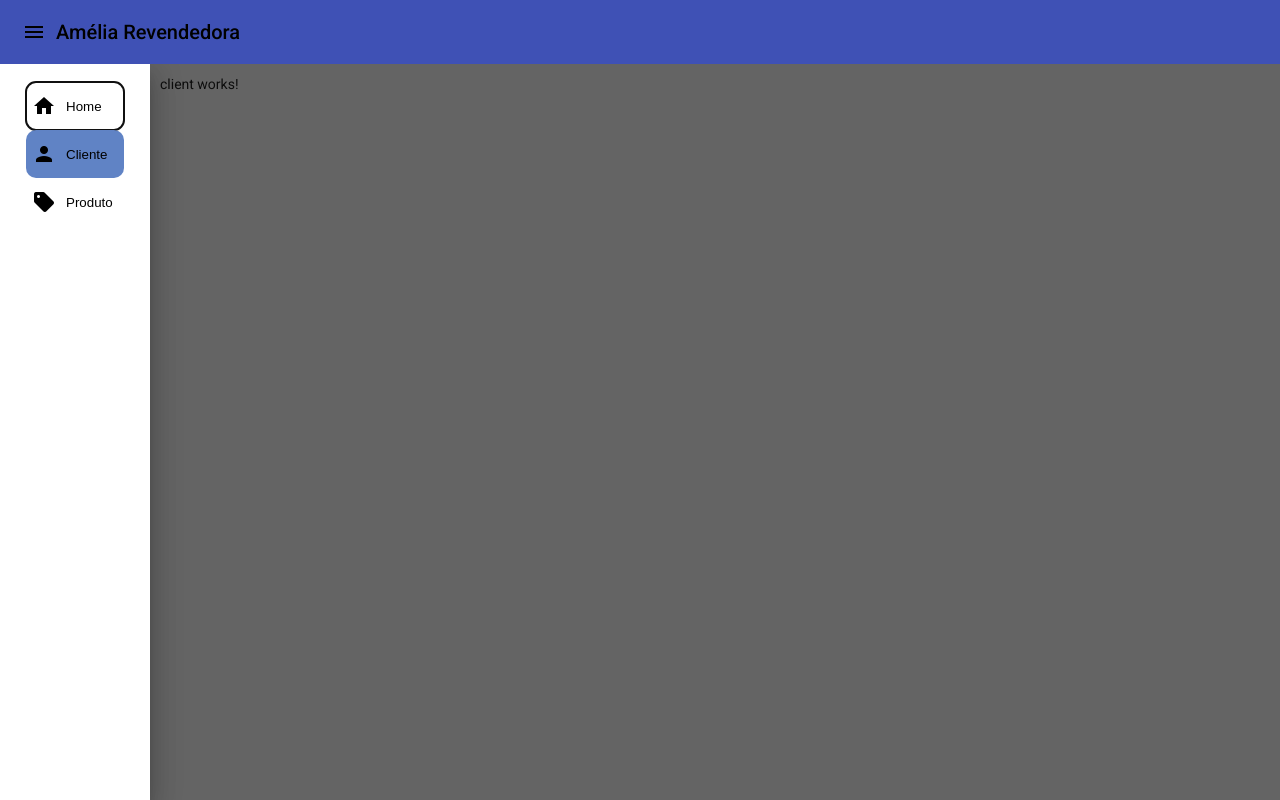
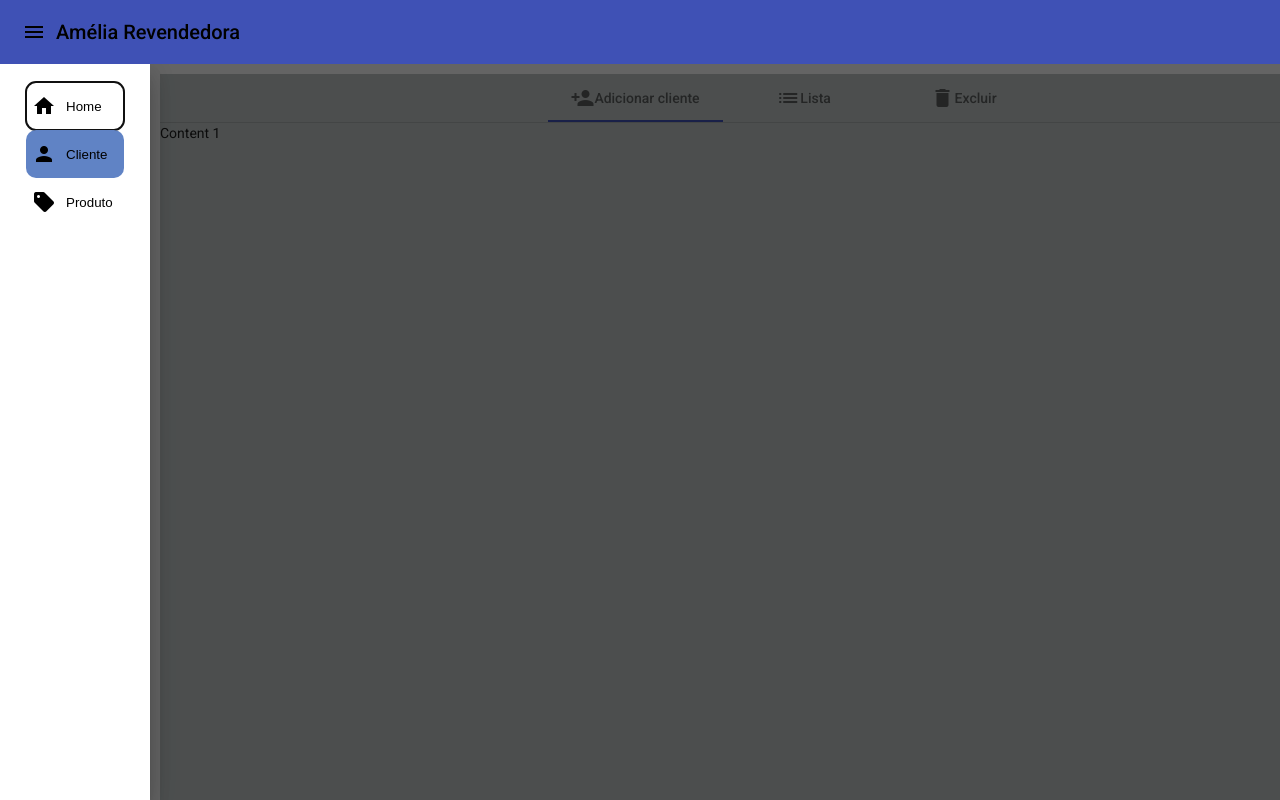
Before and after one commit to Heberty123/Angular_System, an Angular app: page /client in a window 1280 px wide. Built offline with nearby package versions, Linux system fonts and the light colour scheme.

Commit message:
adding angular material mat-tab-group (tabs) for client and product component

```diff
--- a/src/app/pages/client/client.component.css
+++ b/src/app/pages/client/client.component.css
@@ -0,0 +1,5 @@
+.teste{
+    background-color: rgb(190, 196, 196);
+    width: 100%;
+    height: 100%;
+}
--- a/src/app/pages/client/client.component.html
+++ b/src/app/pages/client/client.component.html
@@ -1 +1,26 @@
-<p>client works!</p>
+<mat-tab-group class="teste" animationDuration="400ms" mat-align-tabs="center">
+    <mat-tab>
+      <ng-template mat-tab-label>
+        <mat-icon class="example-tab-icon">person_add</mat-icon>
+        Adicionar cliente
+      </ng-template>
+      Content 1
+    </mat-tab>
+
+    <mat-tab>
+      <ng-template mat-tab-label>
+        <mat-icon class="example-tab-icon">list</mat-icon>
+        Lista
+      </ng-template>
+      Content 2
+    </mat-tab>
+
+    <mat-tab>
+      <ng-template mat-tab-label>
+        <mat-icon class="example-tab-icon">delete</mat-icon>
+        Excluir
+      </ng-template>
+
+      Content 3
+    </mat-tab>
+  </mat-tab-group>
--- a/src/app/pages/product/product.component.css
+++ b/src/app/pages/product/product.component.css
@@ -0,0 +1,5 @@
+.teste{
+    background-color: rgb(190, 196, 196);
+    width: 100%;
+    height: 100%;
+}
--- a/src/app/pages/product/product.component.html
+++ b/src/app/pages/product/product.component.html
@@ -1 +1,26 @@
-<p>product works!</p>
+<mat-tab-group class="teste" animationDuration="400ms" mat-align-tabs="center">
+    <mat-tab>
+      <ng-template mat-tab-label>
+        <mat-icon class="example-tab-icon">add_box</mat-icon>
+        Adicionar produto
+      </ng-template>
+      Content 1
+    </mat-tab>
+
+    <mat-tab>
+      <ng-template mat-tab-label>
+        <mat-icon class="example-tab-icon">list</mat-icon>
+        Lista
+      </ng-template>
+      Content 2
+    </mat-tab>
+
+    <mat-tab>
+      <ng-template mat-tab-label>
+        <mat-icon class="example-tab-icon">delete</mat-icon>
+        Excluir
+      </ng-template>
+
+      Content 3
+    </mat-tab>
+  </mat-tab-group>
```
Also changed, not shown: src/app/app.module.ts (+5 -3 lines).
